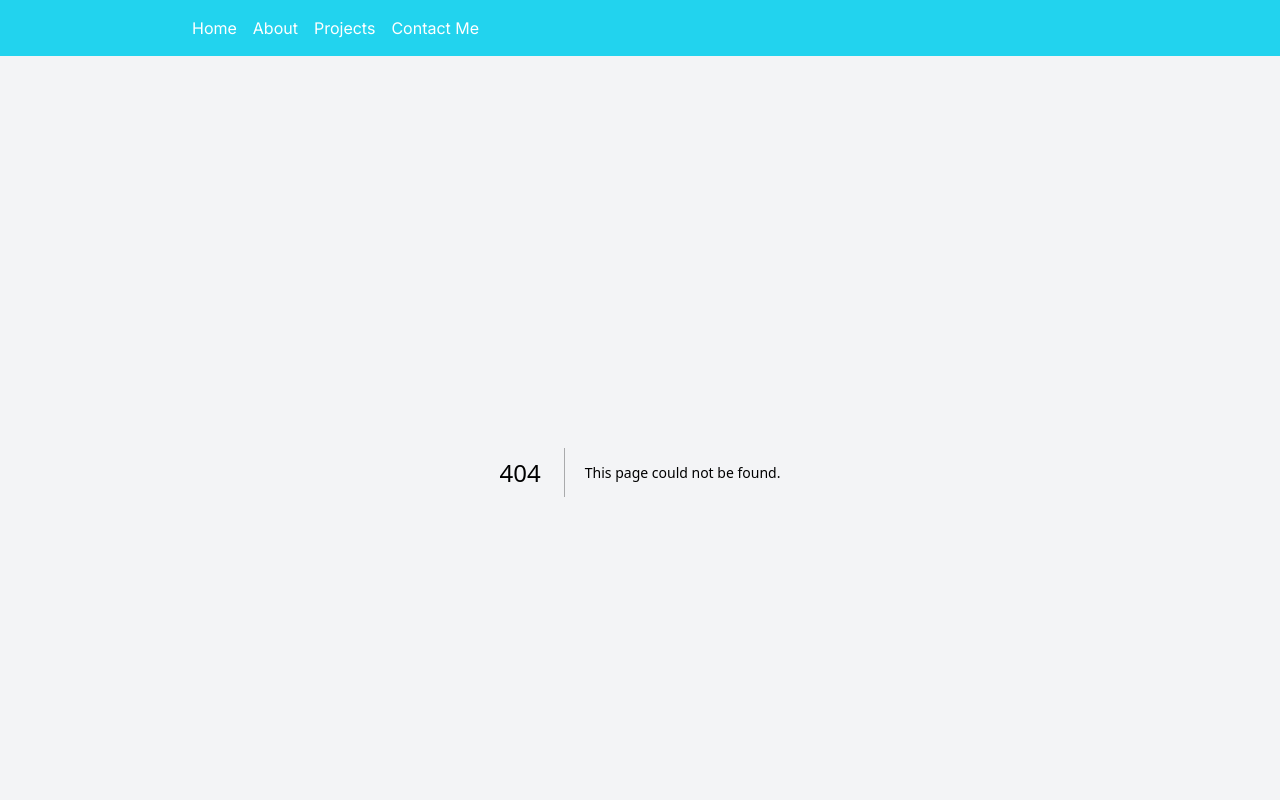
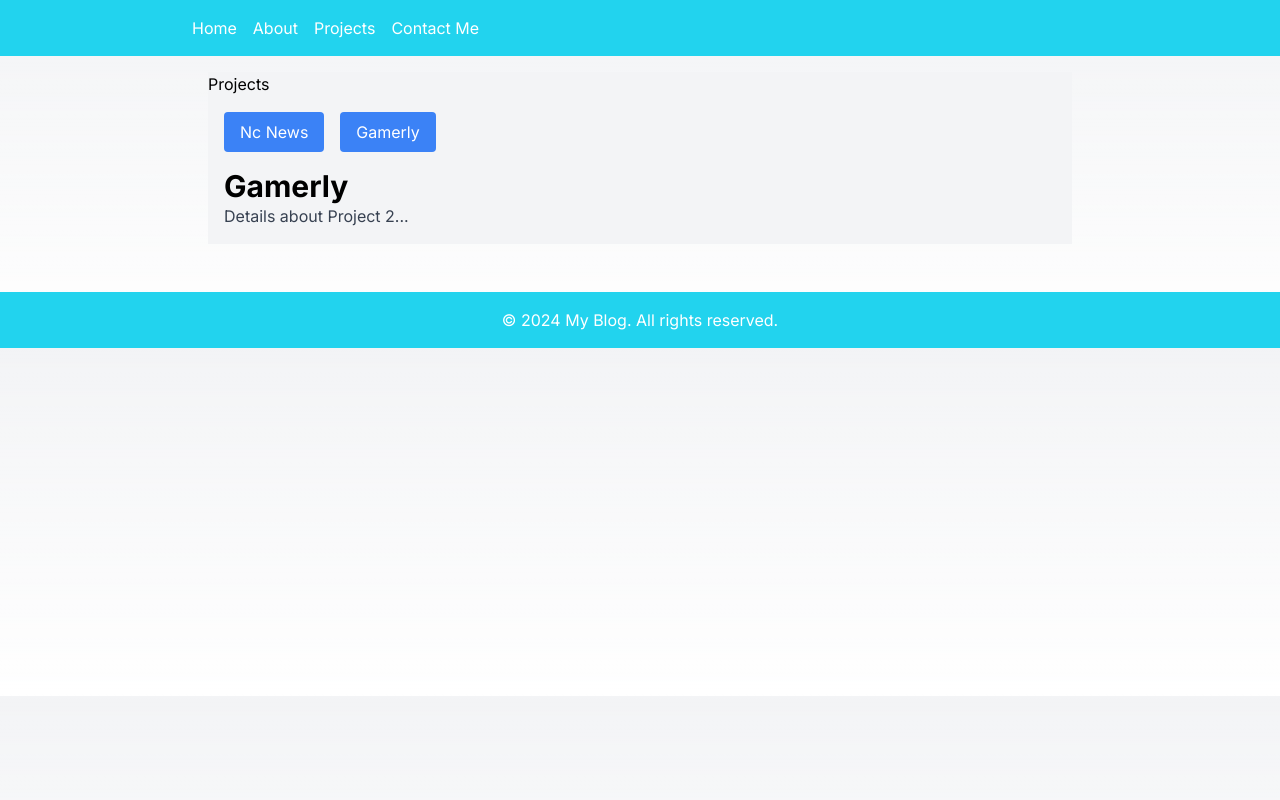
Before and after one commit to ChannersSoh/portfolio-website, a Next.js app: page /projects/gamerly in a window 1280 px wide. Before the commit this address had no page. Shown: the top 800 px of the page. Built offline with nearby package versions, Linux system fonts and the light colour scheme.

Commit message:
This commit will set up the projects page with navigation to each project page

```diff
--- /dev/null
+++ b/src/app/projects/gamerly/page.tsx
@@ -0,0 +1,8 @@
+export default function Gamerly() {
+    return (
+      <div>
+        <h1 className="text-3xl font-bold">Gamerly</h1>
+        <p className="text-gray-700">Details about Project 2...</p>
+      </div>
+    );
+  }
--- /dev/null
+++ b/src/app/projects/layout.tsx
@@ -0,0 +1,30 @@
+import type { Metadata } from "next";
+import { Inter } from "next/font/google";
+import "../globals.css";
+import ProjectButton from "@/app/ui/components/project-buttons";
+
+const inter = Inter({ subsets: ["latin"] });
+
+export const metadata: Metadata = {
+  title: "Projects - My Blog",
+  description: "Explore various projects on my portfolio",
+};
+
+export default function ProjectsLayout({
+  children,
+}: {
+  children: React.ReactNode;
+}) {
+  return (
+    <div className={`${inter.className} bg-gray-100`}>
+      <h1>Projects</h1>
+      <div className="max-w-4xl mx-auto p-4">
+        <div className="flex space-x-4 mb-4">
+          <ProjectButton href="/projects/nc-news">Nc News</ProjectButton>
+          <ProjectButton href="/projects/gamerly">Gamerly</ProjectButton>
+        </div>
+        {children}
+      </div>
+    </div>
+  );
+}
--- /dev/null
+++ b/src/app/projects/nc-news/page.tsx
@@ -0,0 +1,8 @@
+export default function Ncnews() {
+    return (
+      <div>
+        <h1 className="text-3xl font-bold">NC News</h1>
+        <p className="text-gray-700">Details about Project 1...</p>
+      </div>
+    );
+  }
--- /dev/null
+++ b/src/app/ui/components/project-buttons.tsx
@@ -0,0 +1,14 @@
+import Link from "next/link";
+
+type ProjectButtonProps = {
+  href: string;
+  children: React.ReactNode;
+};
+
+export default function ProjectButton({ href, children }: ProjectButtonProps) {
+  return (
+    <Link href={href} className="bg-blue-500 text-white px-4 py-2 rounded hover:bg-blue-600">
+      {children}
+    </Link>
+  );
+}
```
